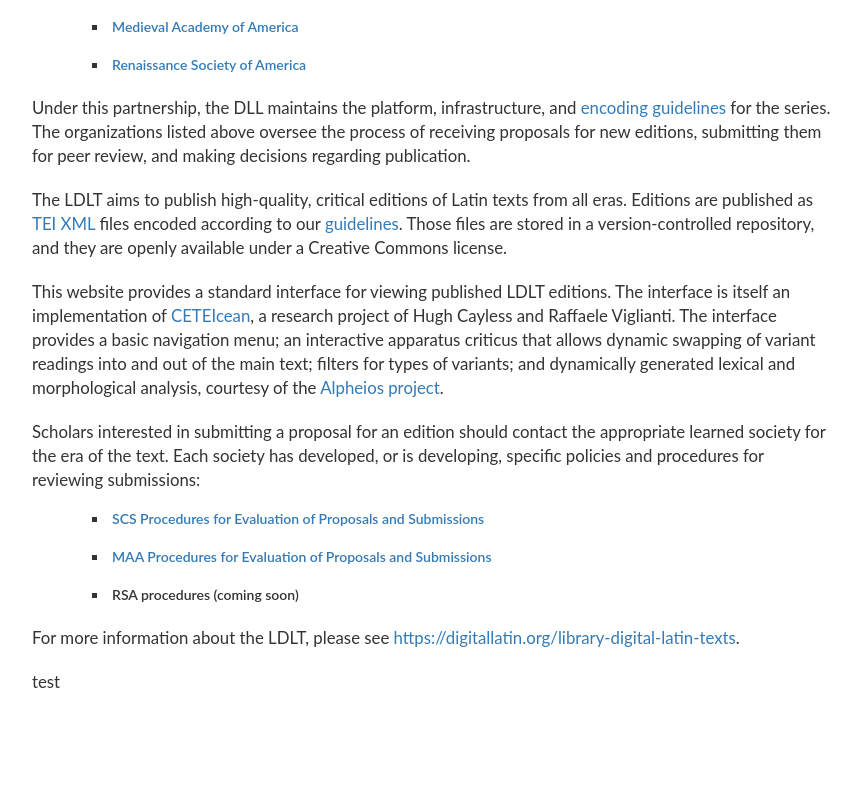
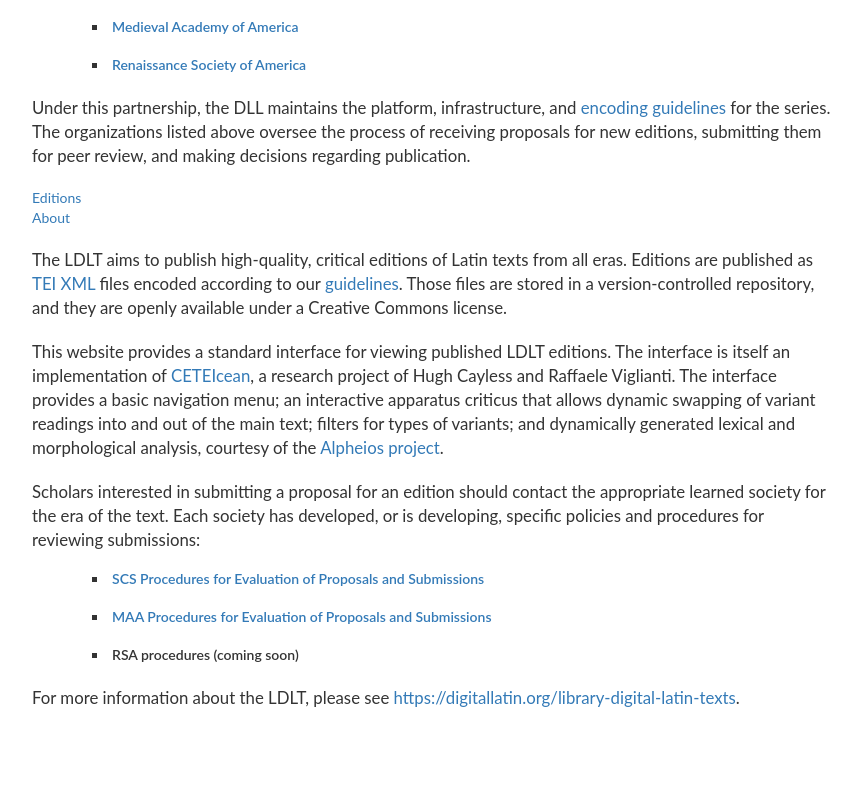
Before and after one commit to DigitalLatin/LDLT-reading-room, a Django app: page / in a window 1280 px wide. Shown: the part 476-1276 px from the top of the page, without its empty margins (208-1068 px from the left). Before the commit the page ends 1164 px from the top, so only its background shows below. Run offline with Django 3.2, Linux system fonts and the light colour scheme; some libraries are stand-ins or nearby versions.

Commit message:
Updating splash.html

```diff
--- a/library/templates/library/splash.html
+++ b/library/templates/library/splash.html
@@ -14,6 +14,9 @@
         </ul>
         <p>Under this partnership, the DLL maintains the platform, infrastructure, and <a href="https://digitallatin.github.io/guidelines/">encoding guidelines</a> for the series. The organizations listed above oversee the process of receiving proposals for new editions, submitting them for peer review, and making decisions regarding publication.</p>
 
+        <div class="front-links"><a href="/library">Editions</a></div>
+        <div class="front-links"><a href="/about">About</a><div>
+
         <p>The LDLT aims to publish high-quality, critical editions of Latin texts from all eras. Editions are published as <a href="http://www.tei-c.org/">TEI XML</a> files encoded according to our <a href="https://digitallatin.github.io/guidelines/LDLT-Guidelines.html">guidelines</a>. Those files are stored in a version-controlled repository, and they are openly available under a Creative Commons license.</p>
 
         <p>This website provides a standard interface for viewing published LDLT editions. The interface is itself an implementation of <a href="https://github.com/TEIC/CETEIcean">CETEIcean</a>, a research project of Hugh Cayless and Raffaele Viglianti. The interface provides a basic navigation menu; an interactive apparatus criticus that allows dynamic swapping of variant readings into and out of the main text; filters for types of variants; and dynamically generated lexical and morphological analysis, courtesy of the <a href="https://alpheios.net/">Alpheios project</a>.</p>
@@ -27,7 +30,6 @@
         </ul>
 
         <p>For more information about the LDLT, please see <a href="https://digitallatin.org/library-digital-latin-texts">https://digitallatin.org/library-digital-latin-texts</a>.</p>
-        <p>test</p>
       </div>
     </div>
 {% endblock %}
```
